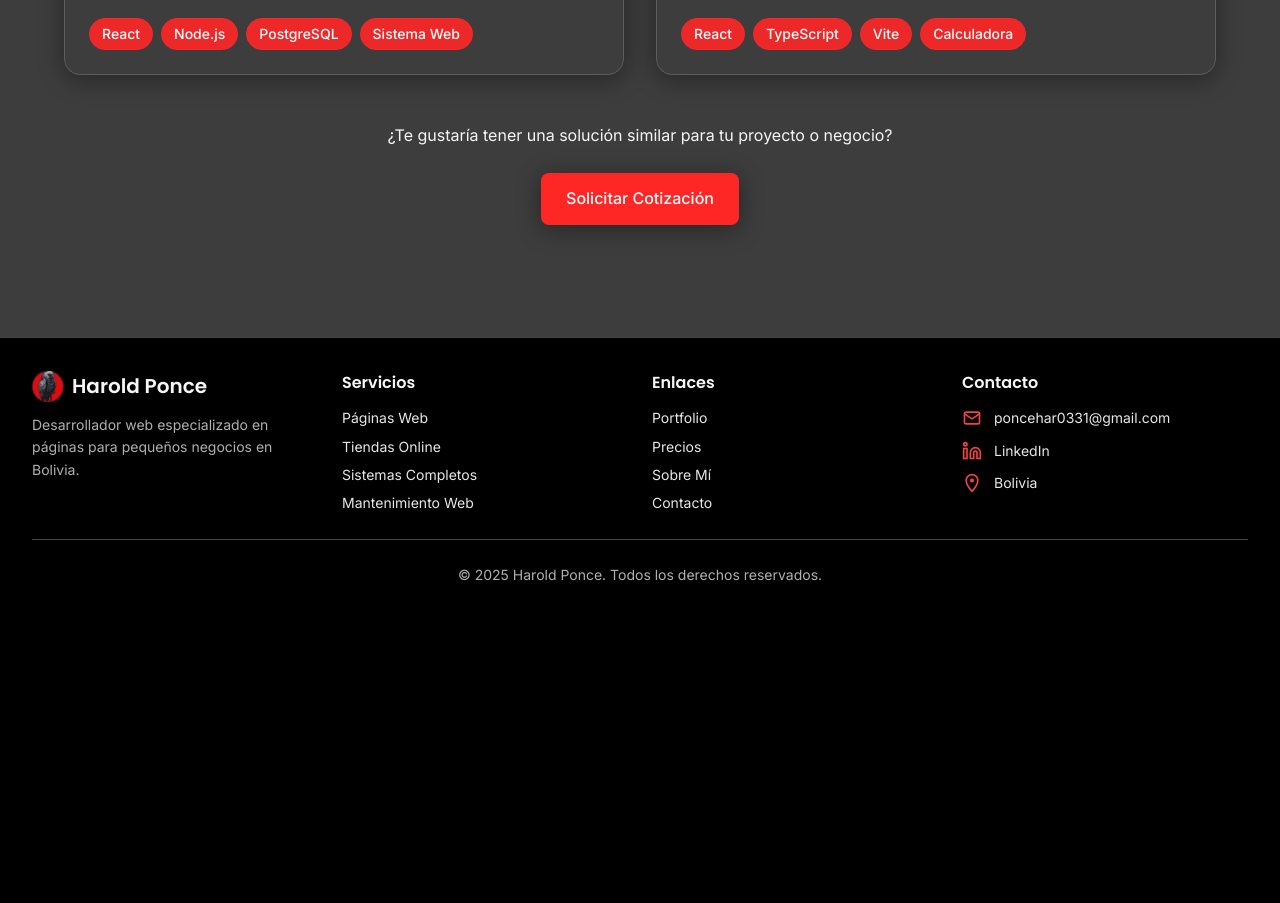
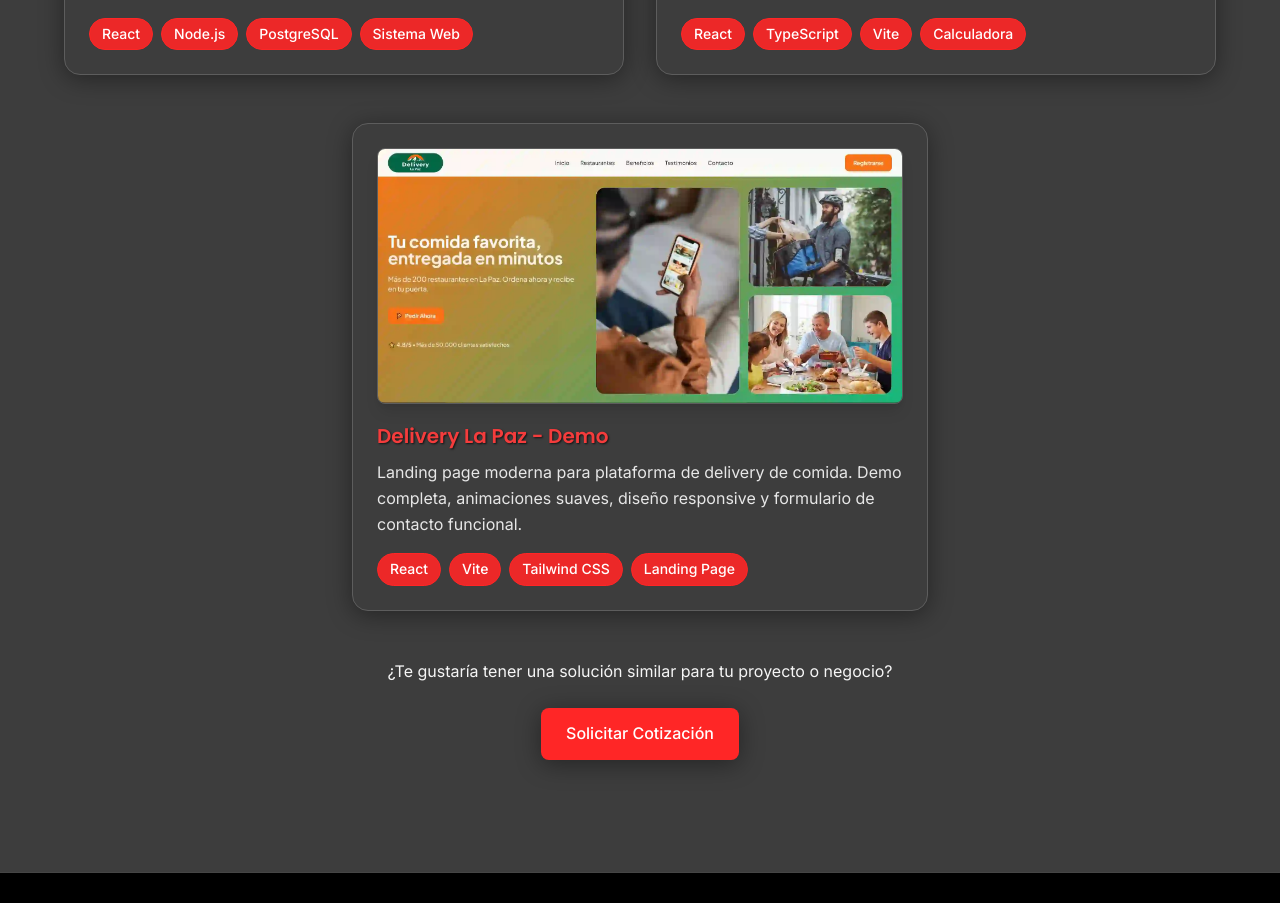
Before and after one commit to ImGrid/harold-freelance-web, a React (Vite) app: page /portfolio in a window 1280 px wide. Shown: the part 1020-1923 px from the top of the page. Before the commit the page ends 1638 px from the top, so only its background shows below. Built offline with nearby package versions, Linux system fonts and the light colour scheme; no server answers.

Commit message:
nueva card a portafolio

```diff
--- a/src/pages/Portfolio.jsx
+++ b/src/pages/Portfolio.jsx
@@ -90,6 +90,47 @@ const Portfolio = () => {
               </div>
             </Card>
           </div>
+          <div className="flex justify-center mb-12">
+            <div className="w-full md:w-1/2">
+              <Card
+                hover={true}
+                className="flex flex-col h-full cursor-pointer transition-transform hover:scale-[1.02]"
+                onClick={() => window.open('https://deliverylapaz.netlify.app/', '_blank')}
+              >
+                <div className="h-64 rounded-lg mb-4 overflow-hidden border border-dark-600 shadow-lg">
+                  <img
+                    src="/deliverylanding.webp"
+                    alt="Delivery La Paz - Landing Page Demo"
+                    className="w-full h-full object-cover"
+                    loading="lazy"
+                    onError={(e) => {
+                      e.target.style.display = 'none';
+                      e.target.parentElement.innerHTML = '<div class="w-full h-full bg-background-tertiary flex items-center justify-center border border-dark-600"><span class="text-text-muted">🍕 Delivery La Paz</span></div>';
+                    }}
+                  />
+                </div>
+                <h3
+                  className="text-xl font-semibold mb-2"
+                  style={{
+                    color: '#f43c3c',
+                    textShadow: '1px 1px 2px rgba(0, 0, 0, 0.7)'
+                  }}
+                >
+                  Delivery La Paz - Demo
+                </h3>
+                <p className="text-text-secondary mb-4 flex-grow">
+                  Landing page moderna para plataforma de delivery de comida. Demo completa,
+                  animaciones suaves, diseño responsive y formulario de contacto funcional.
+                </p>
+                <div className="flex flex-wrap gap-2 mt-auto">
+                  <Badge variant="primary">React</Badge>
+                  <Badge variant="primary">Vite</Badge>
+                  <Badge variant="primary">Tailwind CSS</Badge>
+                  <Badge variant="primary">Landing Page</Badge>
+                </div>
+              </Card>
+            </div>
+          </div>
 
           <div className="text-center">
             <p className="text-text-primary mb-6">
```
Also changed, not shown: public/deliverylanding.webp (added).
